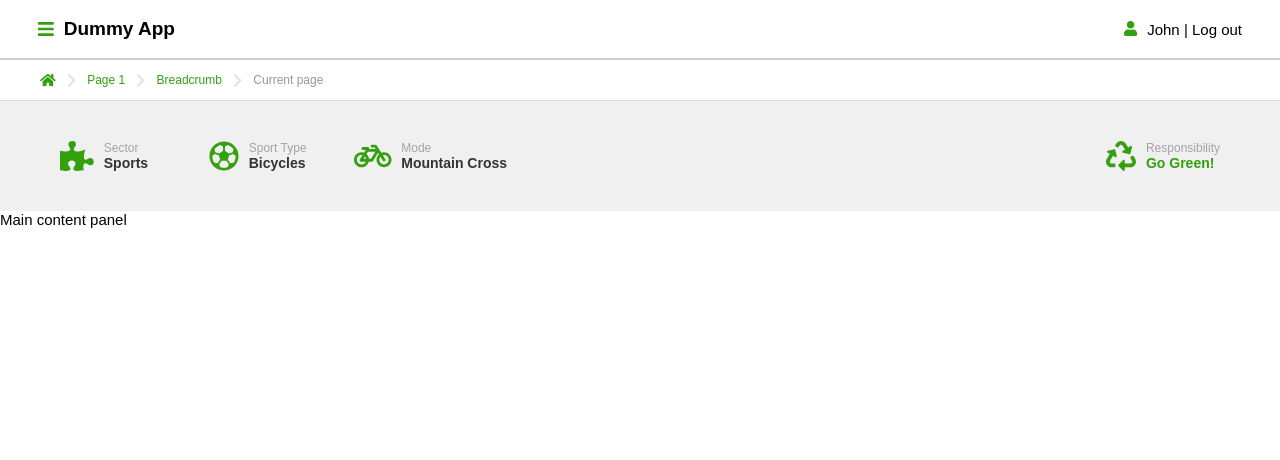
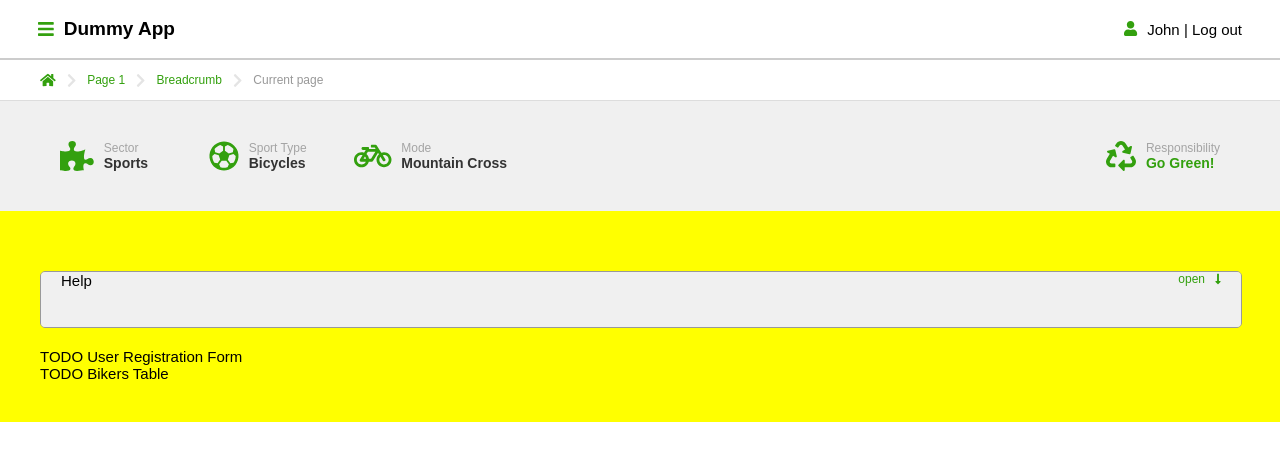
Before and after one commit to laxa88/app-test-panda, a React app: page / in a window 1280 px wide. Shown: the top 460 px of the page. Built offline with nearby package versions, Linux system fonts and the light colour scheme.

Commit message:
Update initial PanelContent content

```diff
--- /dev/null
+++ b/src/containers/PanelContent/index.css
@@ -0,0 +1,4 @@
+.body {
+  background-color: yellow;
+  padding: 40px;
+}
--- a/src/containers/PanelContent/index.jsx
+++ b/src/containers/PanelContent/index.jsx
@@ -1,5 +1,26 @@
 import React from 'react';
 
-const PanelContent = () => <div>Main content panel</div>;
+import { ThemeContext } from '../../theme';
+import ContentHelp from '../../components/ContentHelp';
+
+import css from './index.css';
+
+class PanelContent extends React.PureComponent {
+  render() {
+    const { theme } = this.context;
+
+    return (
+      <div className={css.body}>
+        <ContentHelp />
+
+        <div>TODO User Registration Form</div>
+
+        <div>TODO Bikers Table</div>
+      </div>
+    );
+  }
+}
+
+PanelContent.contextType = ThemeContext;
 
 export default PanelContent;
```
Also changed, not shown: 1 other file (tests, documents, lock files or other folders).
